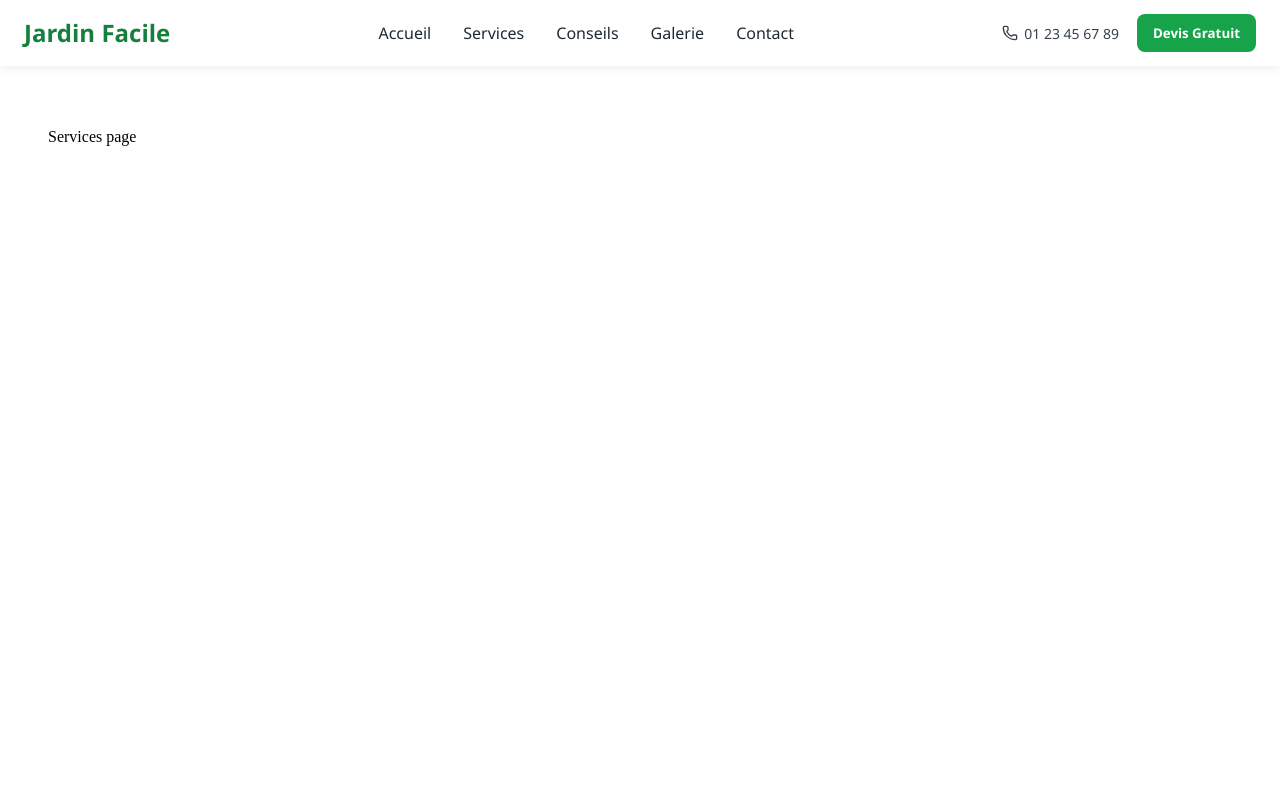
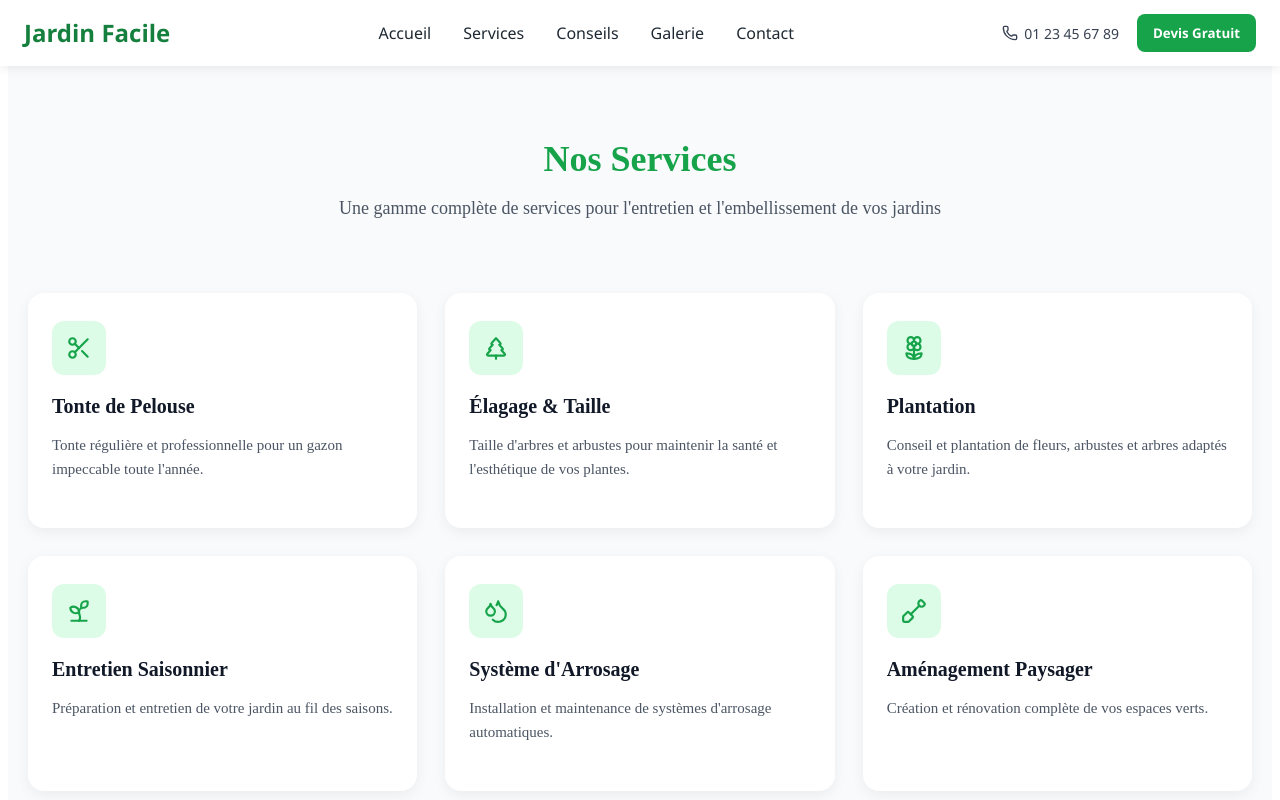
Before and after one commit to Mandarisse/Jardin-Facile1, a React (Vite) app: page /services in a window 1280 px wide. Shown: the top 800 px of the page. Built offline with nearby package versions, Linux system fonts and the light colour scheme.

Commit message:
services creation

```diff
--- a/src/App.tsx
+++ b/src/App.tsx
@@ -1,18 +1,21 @@
 import { Routes, Route } from "react-router-dom";
 import { Header } from "./components/Header";
+import { Services } from "./components/Services";
 
 function App() {
   return (
     <>
       <Header />
+      <Services/>
 
       <Routes>
-        <Route path="/" element={<div style={{ padding: "120px 40px" }}>Home page (vide pour l’instant)</div>} />
+        <Route path="/" />
         <Route path="/services" element={<div style={{ padding: "120px 40px" }}>Services page</div>} />
 
 
         <Route path="/contact" element={<div style={{ padding: "120px 40px" }}>Contact page</div>} />
       </Routes>
+
     </>
   );
 }
--- /dev/null
+++ b/src/components/Services.css
@@ -0,0 +1,109 @@
+/* ===============================
+   SECTION SERVICES
+================================ */
+.services {
+  background: #f8fafc;
+  padding: 100px 20px;
+}
+
+.services-container {
+  max-width: 1300px;
+  margin: auto;
+}
+
+/* ===============================
+   HEADER
+================================ */
+.services-header {
+  text-align: center;
+  margin-bottom: 70px;
+}
+
+.services-header h2 {
+  color: #16a34a;
+  font-size: 36px;
+  margin-bottom: 14px;
+}
+
+.services-header p {
+  color: #4b5563;
+  font-size: 18px;
+  max-width: 650px;
+  margin: auto;
+  line-height: 1.6;
+}
+
+/* ===============================
+   GRID
+================================ */
+.services-grid {
+  display: grid;
+  grid-template-columns: repeat(3, 1fr);
+  gap: 28px;
+}
+
+/* ===============================
+   CARD
+================================ */
+.service-card {
+  background: white;
+  padding: 28px 24px 32px;
+  border-radius: 16px;
+  box-shadow: 0 4px 14px rgba(0,0,0,0.06);
+  transition: 0.3s;
+  cursor: default;
+}
+
+.service-card:hover {
+  transform: translateY(-6px);
+  box-shadow: 0 12px 26px rgba(0,0,0,0.12);
+}
+
+/* ===============================
+   ICON
+================================ */
+.service-icon {
+  width: 54px;
+  height: 54px;
+  background: #dcfce7;
+  border-radius: 12px;
+  display: flex;
+  align-items: center;
+  justify-content: center;
+  margin-bottom: 18px;
+  color: #16a34a;
+}
+
+/* ===============================
+   TEXT
+================================ */
+.service-card h3 {
+  font-size: 20px;
+  margin-bottom: 10px;
+  color: #111827;
+}
+
+.service-card p {
+  color: #4b5563;
+  line-height: 1.6;
+  font-size: 15px;
+}
+
+/* ===============================
+   RESPONSIVE
+================================ */
+@media (max-width: 1000px) {
+  .services-grid {
+    grid-template-columns: repeat(2, 1fr);
+  }
+}
+
+@media (max-width: 600px) {
+  .services-grid {
+    grid-template-columns: 1fr;
+  }
+
+  .services-header h2 {
+    font-size: 28px;
+  }
+}
--- a/src/components/Services.tsx
+++ b/src/components/Services.tsx
@@ -0,0 +1,67 @@
+import { Scissors, Sprout, TreePine, Flower2, Droplets, Shovel } from "lucide-react";
+import "./Services.css";
+
+const services = [
+  {
+    icon: Scissors,
+    title: "Tonte de Pelouse",
+    description: "Tonte régulière et professionnelle pour un gazon impeccable toute l'année.",
+  },
+  {
+    icon: TreePine,
+    title: "Élagage & Taille",
+    description: "Taille d'arbres et arbustes pour maintenir la santé et l'esthétique de vos plantes.",
+  },
+  {
+    icon: Flower2,
+    title: "Plantation",
+    description: "Conseil et plantation de fleurs, arbustes et arbres adaptés à votre jardin.",
+  },
+  {
+    icon: Sprout,
+    title: "Entretien Saisonnier",
+    description: "Préparation et entretien de votre jardin au fil des saisons.",
+  },
+  {
+    icon: Droplets,
+    title: "Système d'Arrosage",
+    description: "Installation et maintenance de systèmes d'arrosage automatiques.",
+  },
+  {
+    icon: Shovel,
+    title: "Aménagement Paysager",
+    description: "Création et rénovation complète de vos espaces verts.",
+  },
+];
+
+export function Services() {
+  return (
+    <section className="services">
+      <div className="services-container">
+
+        <div className="services-header">
+          <h2>Nos Services</h2>
+          <p>
+            Une gamme complète de services pour l'entretien et l'embellissement de vos jardins
+          </p>
+        </div>
+
+        <div className="services-grid">
+          {services.map((service, index) => {
+            const Icon = service.icon;
+            return (
+              <div className="service-card" key={index}>
+                <div className="service-icon">
+                  <Icon size={26} />
+                </div>
+                <h3>{service.title}</h3>
+                <p>{service.description}</p>
+              </div>
+            );
+          })}
+        </div>
+
+      </div>
+    </section>
+  );
+}
```
Also changed, not shown: src/pages/Home.tsx (+9 -0 lines).
